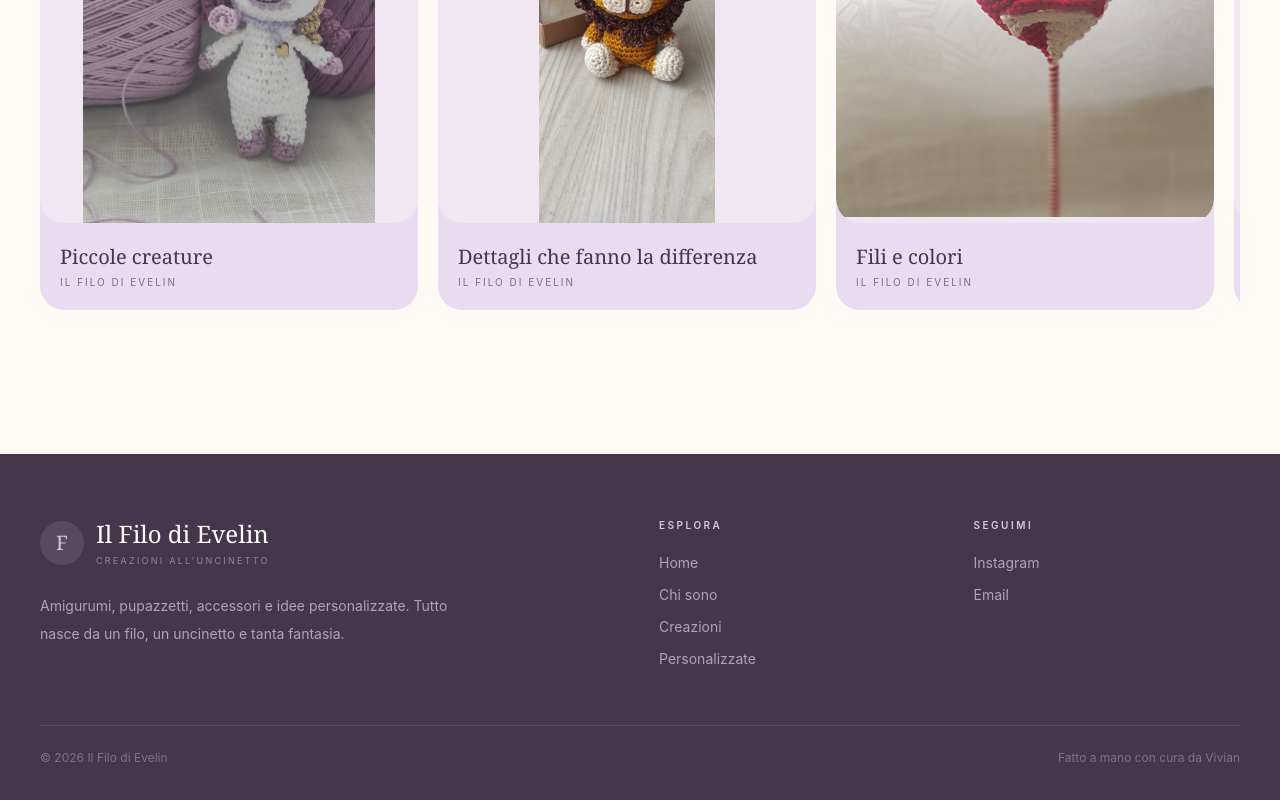
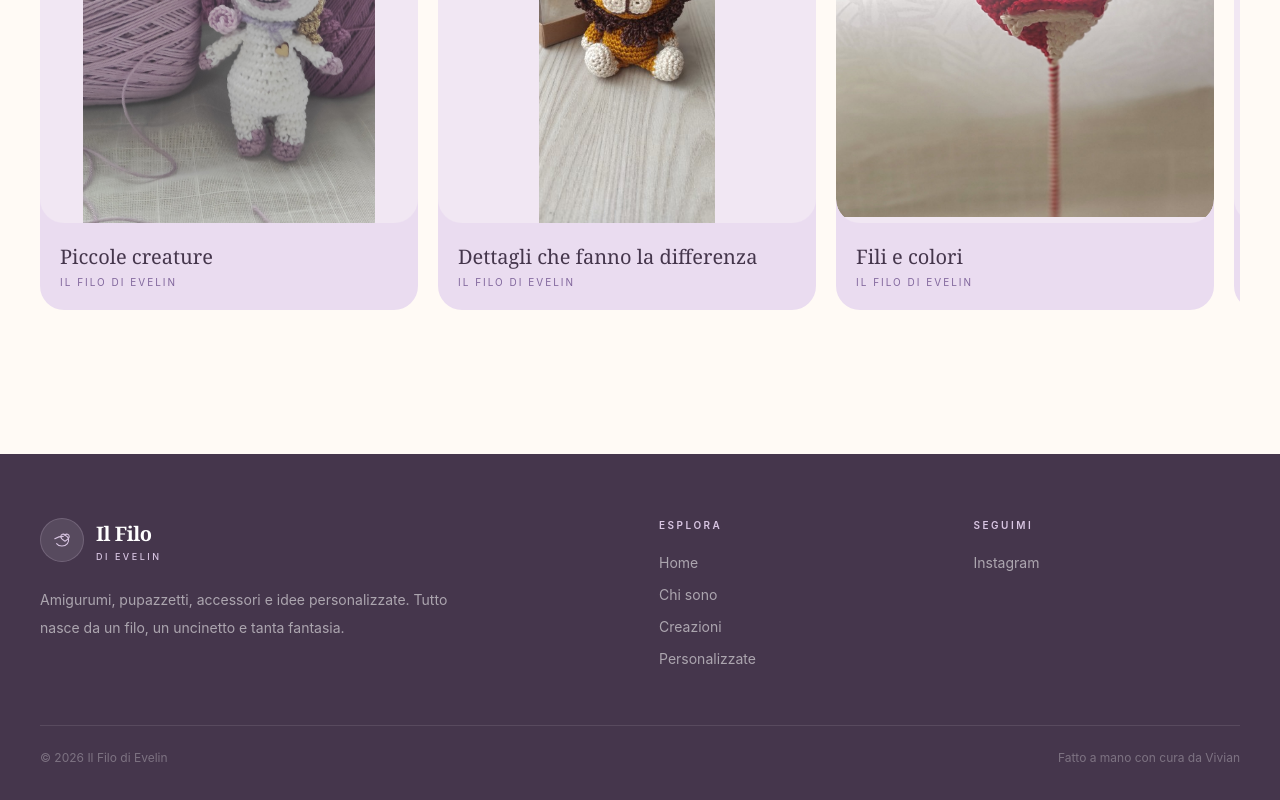
Before and after one commit to pasqualinocerra/il-filo-di-evelin, a React (Vite) app: page / in a window 1280 px wide. Shown: the part 4997-5797 px from the top of the page. Built offline with nearby package versions, Linux system fonts and the light colour scheme.

Commit message:
aggiorna footer e logo

```diff
--- a/src/components/Footer.jsx
+++ b/src/components/Footer.jsx
@@ -13,19 +13,42 @@ function Footer() {
 
             <div className="flex items-center gap-3">
 
-              <div className="flex h-11 w-11 items-center justify-center rounded-full bg-white/10">
-                <span className="font-serif text-xl text-[#d8c5e2]">
-                  F
-                </span>
+              <div className="flex h-11 w-11 items-center justify-center rounded-full border border-[#d8c5e2]/20 bg-white/10">
+                <svg
+                  viewBox="0 0 40 40"
+                  fill="none"
+                  className="h-6 w-6 text-[#d8c5e2]"
+                >
+                  <path
+                    d="M11 26C15 31 24 32 29 26C33 21 31 14 25 12"
+                    stroke="currentColor"
+                    strokeWidth="1.8"
+                    strokeLinecap="round"
+                  />
+
+                  <path
+                    d="M25 12C23 9 18 10 18 14C18 18 22 20 25 22C28 20 32 18 32 14C32 10 27 9 25 12Z"
+                    stroke="currentColor"
+                    strokeWidth="1.8"
+                    strokeLinejoin="round"
+                  />
+
+                  <path
+                    d="M8 18C13 15 17 14 22 14"
+                    stroke="currentColor"
+                    strokeWidth="1.8"
+                    strokeLinecap="round"
+                  />
+                </svg>
               </div>
 
-              <div>
-                <p className="font-serif text-2xl">
-                  Il Filo di Evelin
+              <div className="leading-none">
+                <p className="font-serif text-xl font-semibold tracking-tight">
+                  Il Filo
                 </p>
 
-                <p className="mt-1 text-[9px] uppercase tracking-[0.25em] text-white/40">
-                  Creazioni all'uncinetto
+                <p className="mt-1 text-[9px] font-medium uppercase tracking-[0.28em] text-[#d8c5e2]">
+                  di Evelin
                 </p>
               </div>
 
@@ -92,17 +115,10 @@ function Footer() {
               <a
                 href="https://www.instagram.com/ilfilodievelin/"
                 target="_blank"
-                rel="noreferrer"
+                rel="noopener noreferrer"
                 className="transition hover:text-white"
               >
                 Instagram
-              </a>
-
-              <a
-                href="mailto:info@ilfilodievelin.it"
-                className="transition hover:text-white"
-              >
-                Email
               </a>
 
             </div>
```
